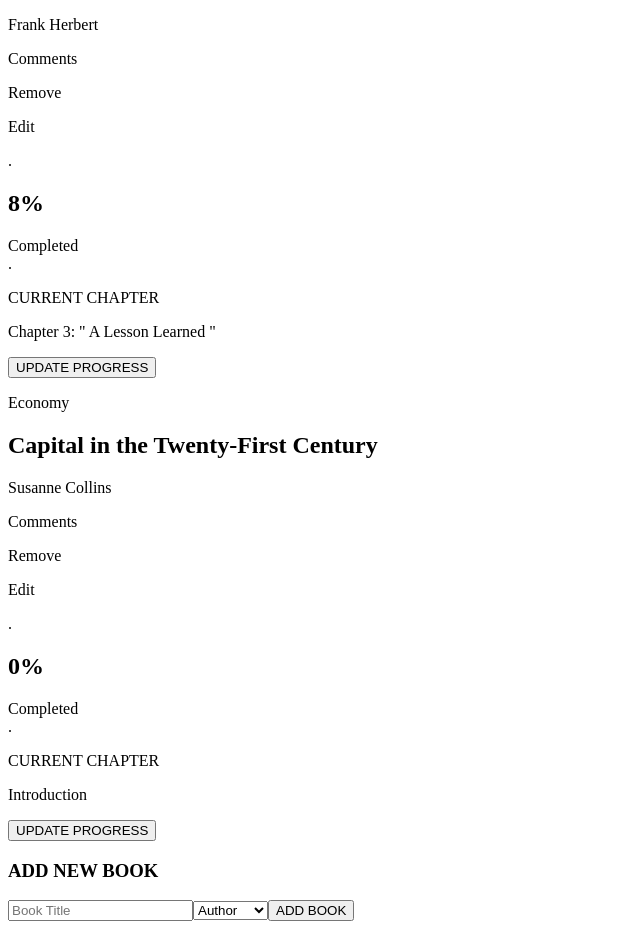
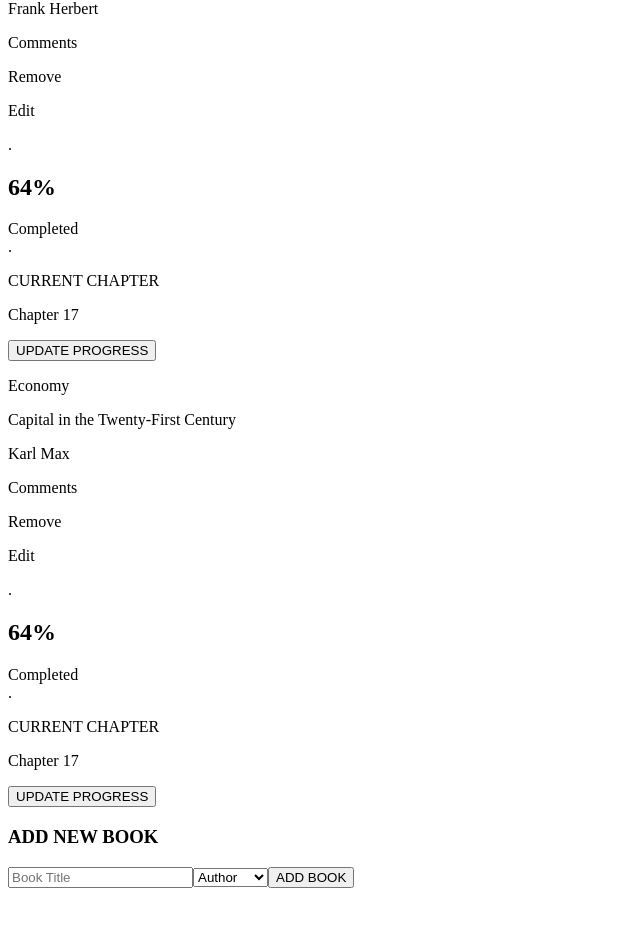
Before and after one commit to kkmanuu/bookstore, a React (Create React App) app: page / in a window 1280 px wide. Shown: the part 633-1562 px from the top of the page, without its empty margins (0-640 px from the left). After the commit the page ends 1529 px from the top, so only its background shows below. Built offline with nearby package versions, Linux system fonts and the light colour scheme.

Commit message:
feat: Implement Book and BookList components

```diff
--- a/package.json
+++ b/package.json
@@ -7,6 +7,7 @@
     "@testing-library/jest-dom": "^5.17.0",
     "@testing-library/react": "^13.4.0",
     "@testing-library/user-event": "^13.5.0",
+    "prop-types": "^15.8.1",
     "react": "^18.2.0",
     "react-dom": "^18.2.0",
     "react-router-dom": "^6.14.2",
--- a/src/components/Books.js
+++ b/src/components/Books.js
@@ -1,13 +1,14 @@
+import React from 'react';
+import PropTypes from 'prop-types';
 import Form from './Form';
 
-const Books = () => (
-  <div className="booksDiv">
-    <div className="eachBookDiv">
+// Book component for rendering individual books
+const Book = ({ genre, title, author }) => (
   <div className="eachBook">
     <div className="bookDetails">
-          <p className="genre">Action</p>
-          <p className="bookTitle">The Hunger Games</p>
-          <p>Susanne Collins</p>
+      <p className="genre">{genre}</p>
+      <p className="bookTitle">{title}</p>
+      <p>{author}</p>
       <div className="commentRemoveEditDiv">
         <p className="commentRemoveEditEffects">Comments</p>
         <p className="commentRemoveEditEffects">Remove</p>
@@ -30,64 +31,28 @@
       </div>
     </div>
   </div>
-    </div>
+);
+
+// Add prop-type validation for Book component
+Book.propTypes = {
+  genre: PropTypes.string.isRequired,
+  title: PropTypes.string.isRequired,
+  author: PropTypes.string.isRequired,
+};
+
+// BookList component for rendering a list of books using the Book component
+const BookList = () => (
+  <>
+    <Book genre="Action" title="The Hunger Games" author="Susanne Collins" />
+    <Book genre="Science Fiction" title="Dune" author="Frank Herbert" />
+    <Book genre="Economy" title="Capital in the Twenty-First Century" author="Karl Max" />
+  </>
+);
+
+const Books = () => (
+  <div className="booksDiv">
     <div className="eachBookDiv">
-      <div className="eachBook">
-        <div className="bookDetails">
-          <p className="genre">Science Fiction</p>
-          <h2 className="bookTitle">Dune</h2>
-          <p>Frank Herbert</p>
-          <div className="commentRemoveEditDiv">
-            <p className="commentRemoveEditEffects">Comments</p>
-            <p className="commentRemoveEditEffects">Remove</p>
-            <p className="commentRemoveEditEffects">Edit</p>
-          </div>
-        </div>
-        <div className="completedRing">
-          <div className="ring">.</div>
-          <div>
-            <h2 className="percent">8%</h2>
-            <span>Completed</span>
-          </div>
-        </div>
-        <div className="currentChapter">
-          <div className="line">.</div>
-          <div>
-            <p className="chapterDetails">CURRENT CHAPTER</p>
-            <p className="chapterNumber">Chapter 3: &quot; A Lesson Learned &quot;</p>
-            <button type="button" className="progressButton">UPDATE PROGRESS</button>
-          </div>
-        </div>
-      </div>
-    </div>
-    <div className="eachBookDiv">
-      <div className="eachBook">
-        <div className="bookDetails">
-          <p className="genre">Economy</p>
-          <h2 className="bookTitle">Capital in the Twenty-First Century</h2>
-          <p>Susanne Collins</p>
-          <div className="commentRemoveEditDiv">
-            <p className="commentRemoveEditEffects">Comments</p>
-            <p className="commentRemoveEditEffects">Remove</p>
-            <p className="commentRemoveEditEffects">Edit</p>
-          </div>
-        </div>
-        <div className="completedRing">
-          <div className="ring">.</div>
-          <div>
-            <h2 className="percent">0%</h2>
-            <span>Completed</span>
-          </div>
-        </div>
-        <div className="currentChapter">
-          <div className="line">.</div>
-          <div>
-            <p className="chapterDetails">CURRENT CHAPTER</p>
-            <p className="chapterNumber">Introduction</p>
-            <button type="button" className="progressButton">UPDATE PROGRESS</button>
-          </div>
-        </div>
-      </div>
+      <BookList />
     </div>
     <Form />
   </div>
```
Also changed, not shown: 2 other files (tests, documents, lock files or other folders). Lines whose indentation alone changed are shown as unchanged.
